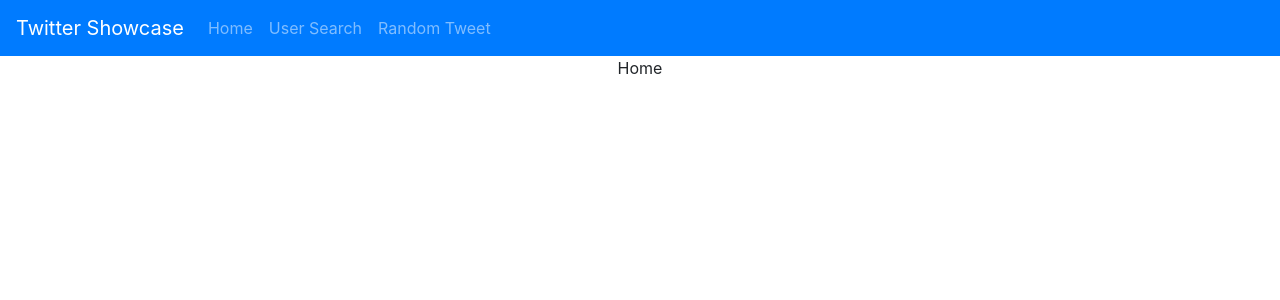
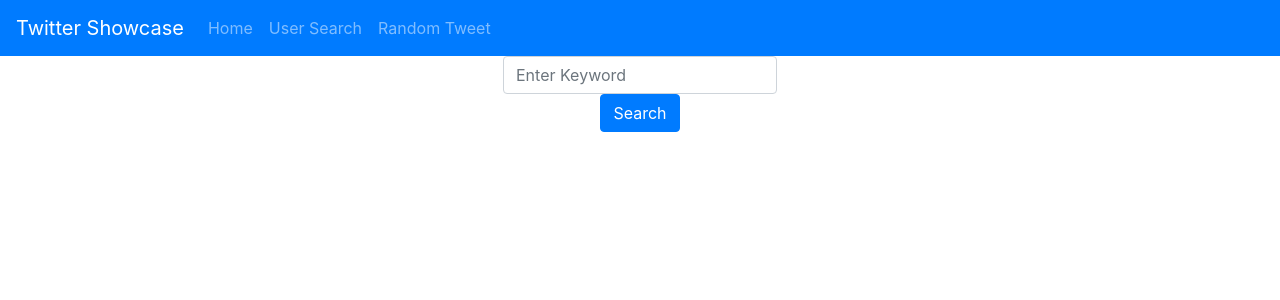
Before and after one commit to YoniWitz/Twitter-Showcase, a React (Create React App) app: page /user in a window 1280 px wide. Shown: the top 300 px of the page. Built offline with nearby package versions, Linux system fonts and the light colour scheme.

Commit message:
added search button

```diff
--- a/src/App.css
+++ b/src/App.css
@@ -14,14 +14,12 @@
 }
 
 .App-header {
-  background-color: white;
   min-height: 100vh;
   display: flex;
   flex-direction: column;
   align-items: center;
   justify-content: center;
   font-size: calc(10px + 2vmin);
-  color: white;
 }
 
 .App-link {
--- a/src/App.js
+++ b/src/App.js
@@ -12,9 +12,9 @@
       <Router>
         <MyNavbar />
         <Switch>
-          <Route path="/" component={Home} />
-          <Route path="/user" component={User} />
-          <Route path="/random" component={ Random } />
+          <Route path="/" exact component={Home} />
+          <Route path="/user" exact component={User} />
+          <Route path="/random" exact component={Random} />
         </Switch>
       </Router>
     </div>
--- a/src/components/Home.js
+++ b/src/components/Home.js
@@ -1,7 +1,7 @@
 import React from 'react'
 
 function Home(){
-    return(<div>Home</div>)
+    return(<div></div> )
 }
 
 export default Home
--- a/src/components/MyNavbar.js
+++ b/src/components/MyNavbar.js
@@ -7,9 +7,9 @@
         <Navbar bg="primary" variant="dark">
             <Navbar.Brand>Twitter Showcase</Navbar.Brand>
             <Nav className="mr-auto">
-                <Link as={Link} className="nav-link" to="/">Home</Link>
-                <Link as={Link} className="nav-link" to="/user">User Search</Link>
-                <Link as={Link} className="nav-link" to="/random">Random Tweet</Link>
+                <Nav.Link as={Link}  to="/">Home</Nav.Link>
+                <Nav.Link as={Link}  to="/user">User Search</Nav.Link>
+                <Nav.Link as={Link}  to="/random">Random Tweet</Nav.Link>
             </Nav>
         </Navbar>
     )
--- a/src/components/Random.js
+++ b/src/components/Random.js
@@ -1,7 +1,8 @@
 import React from 'react'
+import Card from './Card'
 
 function Random(){
-    return(<div>Random</div>)
+    return(<div><Card /></div>)
 }
 
 export default Random
--- a/src/components/User.js
+++ b/src/components/User.js
@@ -1,12 +1,20 @@
 import React from 'react'
 import Button from 'react-bootstrap/Button'
-import { Form, FormControl } from 'react-bootstrap'
+import { Form, Row, Col } from 'react-bootstrap'
 
 function User() {
     return (
-        <Form inline>
-            <FormControl type="text" placeholder="Search" className="mr-sm-2" />
-            <Button variant="outline-light">Search</Button>
+        <Form>
+            <Row>
+                <Col></Col>
+                <Form.Group>
+                    <Col>
+                        <Form.Control type="text" placeholder="Enter Keyword" />
+                        <Button variant="primary" type="submit">Search</Button>
+                    </Col>
+                </Form.Group>
+                <Col></Col>
+            </Row>
         </Form>
     )
 }
```
Also changed, not shown: src/components/Card.js (added).
